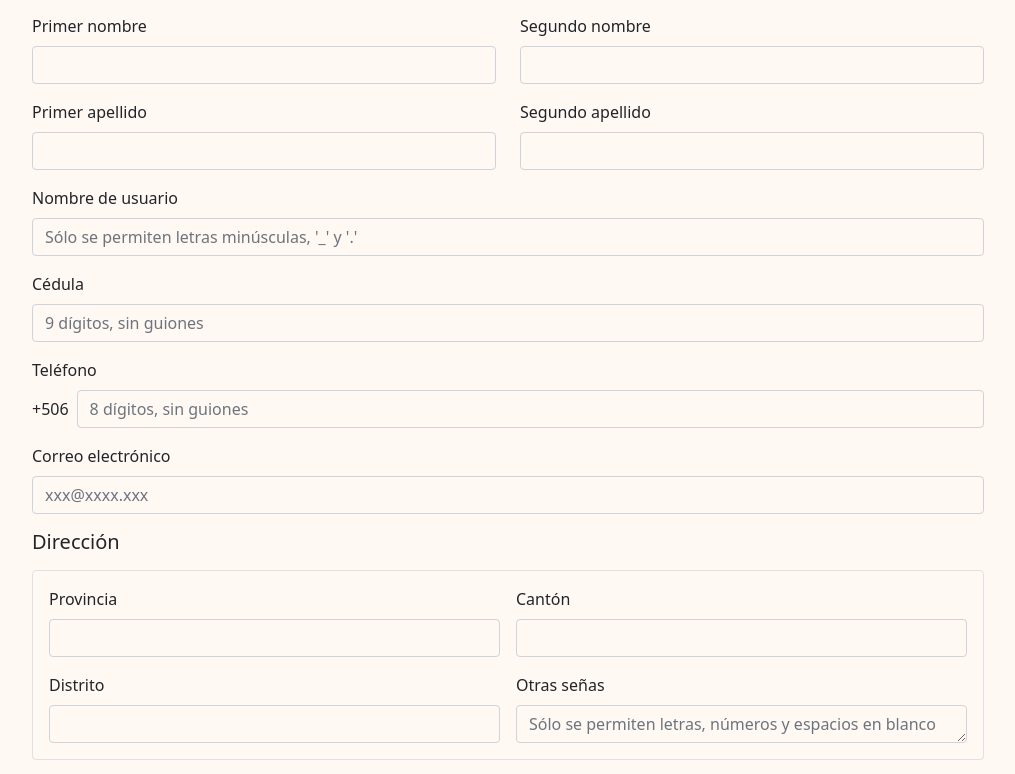
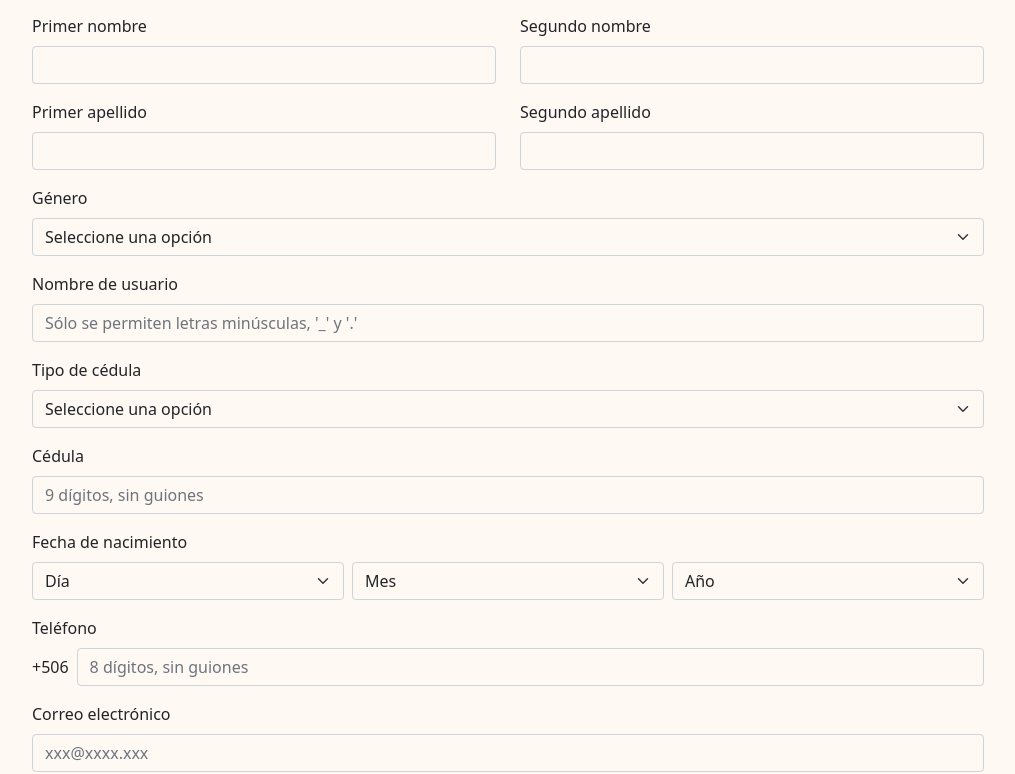
Before and after one commit to braunnymadrigal/Infinipay-CO, a Vue app in the folder front-end/: page /RegisterEmployer in a window 1280 px wide. Shown: the part 405-1179 px from the top of the page, without its empty margins (132-1147 px from the left). Built offline with nearby package versions, Linux system fonts and the light colour scheme.

Commit message:
Agregar nuevos campos al formulario y modificar la parte de script con validacion de errores y nuevos datos

```diff
--- a/front-end/src/components/RegisterEmployer.vue
+++ b/front-end/src/components/RegisterEmployer.vue
@@ -50,7 +50,7 @@
             <input type="text" class="form-control"
             style="background-color: #FFF8F3;"
             v-model="secondName" id="secondName"
-            required maxlength="100" pattern="^[a-zA-ZáéíóúÁÉÍÓÚ]+$"
+            maxlength="100" pattern="^[a-zA-ZáéíóúÁÉÍÓÚ]+$"
             title="Sólo se permiten letras y acentos del abecedario español">
           </div>
         </div>
@@ -78,6 +78,17 @@
         </div>
 
         <div class="mb-3">
+          <label for="gender" class="form-label">Género</label>
+          <select id="gender" class="form-select"
+            style="background-color: #FFF8F3;" v-model="gender"
+            required>
+            <option disabled value="">Seleccione una opción</option>
+            <option value="masculino">Masculino</option>
+            <option value="femenino">Femenino</option>
+          </select>
+        </div>
+
+        <div class="mb-3">
           <label for="username" class="form-label">Nombre de usuario</label>
           <input type="text" class="form-control" v-model="username"
             style="background-color: #FFF8F3;" id="username" required
@@ -87,10 +98,46 @@
         </div>
 
         <div class="mb-3">
+          <label for="idType" class="form-label">Tipo de cédula</label>
+          <select id="idType" class="form-select"
+            style="background-color: #FFF8F3;" v-model="idType"
+            required>
+            <option disabled value="">Seleccione una opción</option>
+            <option value="fisica">Física</option>
+            <option value="juridica">Jurídica</option>
+          </select>
+        </div>
+
+        <div class="mb-3">
           <label for="idNumber" class="form-label">Cédula</label>
           <input type="text" class="form-control"
           style="background-color: #FFF8F3;" v-model="idNumber" id="idNumber"
           required pattern="^\d{9}$" placeholder="9 dígitos, sin guiones">
+        </div>
+
+        <div class="mb-3">
+          <label class="form-label">Fecha de nacimiento</label>
+          <div class="d-flex gap-2">
+            <select id="birthDay" class="form-select" v-model="birthDay"
+              style="background-color: #FFF8F3;" required>
+              <option value="">Día</option>
+              <option v-for="day in 31" :key="day" :value="day">{{ day }}
+              </option>
+            </select>
+            <select id="birthMonth" class="form-select" v-model="birthMonth"
+              style="background-color: #FFF8F3;"  required>
+              <option value="">Mes</option>
+              <option v-for="(month, index)
+                in months" :key="index" :value="index + 1"> {{ month }}
+              </option>
+            </select>
+            <select id="birthYear" class="form-select" v-model="birthYear"
+              style="background-color: #FFF8F3;" required>
+              <option value="">Año</option>
+              <option v-for="year in years" :key="year" :value="year">
+                {{ year }}</option>
+            </select>
+          </div>
         </div>
 
         <div class="mb-3">
@@ -195,7 +242,6 @@
 
 <script>
 import axios from "axios";
-
 export default {
   data() {
     return {
@@ -214,24 +260,34 @@ export default {
         otherSigns: ''
       },
       idType: '',
+      gender: '',
+      birthDay: '',
+      birthMonth: '',
+      birthYear: '',
+      months: [
+        'Enero', 'Febrero', 'Marzo', 'Abril', 'Mayo', 'Junio',
+        'Julio', 'Agosto', 'Septiembre', 'Octubre', 'Noviembre', 'Diciembre'
+      ],
+      years: this.generateYears()
     };
   },
   methods: {
-    submitForm() {
-      console.log("Datos del formulario:", {
-        idNumber: this.idNumber,
-        phoneNumber: this.phoneNumber,
-        email: this.email,
-        firstName: this.firstName,
-        secondName: this.secondName,
-        firstLastName: this.firstLastName,
-        secondLastName: this.secondLastName,
-        province: this.address.province,
-        canton: this.address.canton,
-        district: this.address.district,
-        otherSigns: this.address.otherSigns,
-        idType: this.idType,
-      });
+    generateYears() {
+      const current = new Date().getFullYear();
+      const years = [];
+      for (let y = current; y >= 1900; y--) {
+        years.push(y);
+      }
+      return years;
+    },
+    getBirthDate() {
+      if (this.birthDay && this.birthMonth && this.birthYear) {
+        return`${this.birthYear}-${String(this.birthMonth).padStart(2, '0')}-${String(this.birthDay).padStart(2, '0')}`;
+      }
+      return null;
+    },
+    submitForm: function() {
+      const birthDate = this.getBirthDate();
 
       axios.post("https://localhost:7275/api/Employer", {
         idNumber: this.idNumber,
@@ -241,26 +297,32 @@ export default {
         secondName: this.secondName,
         firstLastName: this.firstLastName,
         secondLastName: this.secondLastName,
+        username: this.username,
         province: this.address.province,
         canton: this.address.canton,
         district: this.address.district,
         otherSigns: this.address.otherSigns,
         idType: this.idType,
+        gender: this.gender,
+        birthDay: this.birthDay,
+        birthMonth: this.birthMonth,
+        birthYear: this.birthYear,
+        birthDate: birthDate
       })
-      .then((response) => {
+      .then(function(response) {
         console.log("Respuesta del servidor:", response.data);
         if (response.data === true) {
           this.$router.push('/RegisterCompany');
         } else {
           alert("No se pudo registrar el empleador. Verifica los datos ingresados.");
         }
-      })
-      .catch(error => {
-        console.error("Error al registrar el empleador:", error);
-        if (error.response && error.response.data && error.response.data.errors) {
-          console.error("Detalles de validación:", error.response.data.errors);
+      }.bind(this))
+      .catch(function(error) {
+        console.error("Error:", error);
+        if (error.response) {
+          const message = error.response.data?.message || "Error desconocido";
+          alert(message);
         }
-        alert("Error al registrar el empleador. Por favor, revise los datos ingresados.");
       });
     }
   }
```
